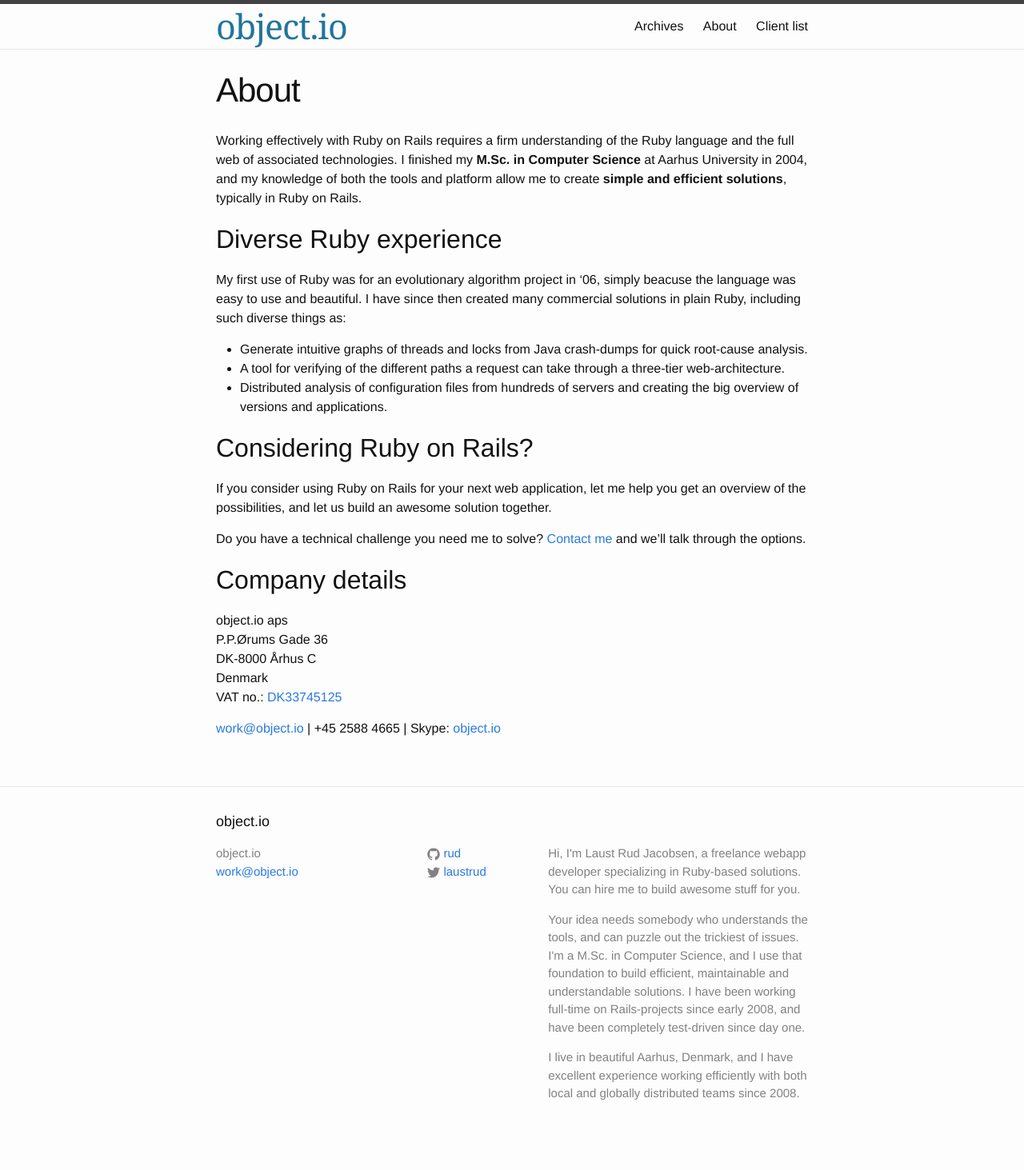
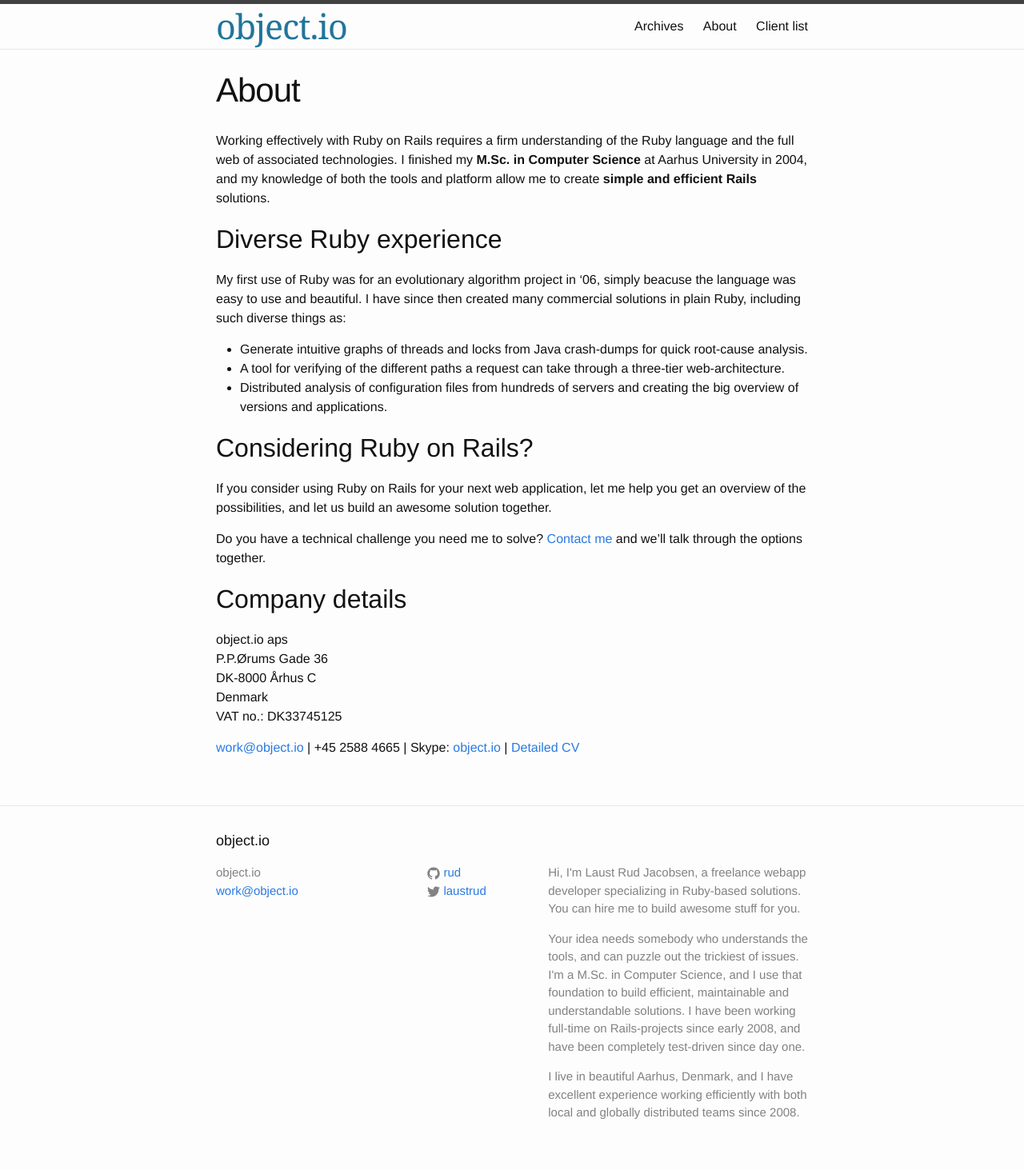
Before and after one commit to rud/rud.github.io, a Jekyll site: the page built from about.md, in a window 1280 px wide. Shown: the whole page at 80% size. Built offline with Jekyll 4.4.1, drawn with Linux system fonts in a browser that asks for light colours; before the commit the page ends 1439 px from its top, so only the background shows below that.

Commit message:
Latest updates to the about page

```diff
--- a/about.md
+++ b/about.md
@@ -5,7 +5,7 @@ permalink: /about/
 menu_order: 2
 ---
 
-Working effectively with Ruby on Rails requires a firm understanding of the Ruby language and the full web of associated technologies. I finished my **M.Sc. in Computer Science** at Aarhus University in 2004, and my knowledge of both the tools and platform allow me to create **simple and efficient solutions**, typically in Ruby on Rails.
+Working effectively with Ruby on Rails requires a firm understanding of the Ruby language and the full web of associated technologies. I finished my **M.Sc. in Computer Science** at Aarhus University in 2004, and my knowledge of both the tools and platform allow me to create **simple and efficient Rails** solutions.
 
 ## Diverse Ruby experience
 
@@ -19,7 +19,7 @@ My first use of Ruby was for an evolutionary algorithm project in '06, simply be
 
 If you consider using Ruby on Rails for your next web application, let me help you get an overview of the possibilities, and let us build an awesome solution together.
 
-Do you have a technical challenge you need me to solve? <a href="{{ root_url }}/contact/">Contact me</a> and we'll talk through the options.
+Do you have a technical challenge you need me to solve? [Contact me](mailto:work@object.io) and we'll talk through the options together.
 
 ## Company details
 
@@ -27,8 +27,9 @@ object.io aps<br>
 P.P.Ørums Gade 36<br>
 DK-8000 Århus C<br>
 Denmark<br>
-VAT no.: [DK33745125](http://www.cvr.dk/Site/Forms/PublicService/DisplayCompany.aspx?cvrnr=33745125)
+VAT no.: DK33745125
 
 [work@object.io](mailto:work@object.io) |
 +45 2588 4665 |
-Skype: [object.io](skype:object.io)
+Skype: [object.io](skype:object.io) |
+[Detailed CV](https://www.linkedin.com/in/laustrud/)
```
